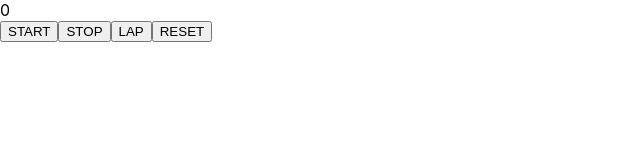
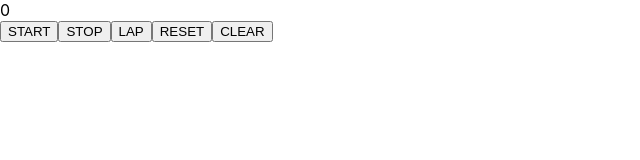
Before and after one commit to dstrekelj-algebra/ofe-react-stopwatch, a React (Create React App) app: page / in a window 1280 px wide. Shown: the top 160 px of the page, without its empty margins (0-640 px from the left). Built offline with nearby package versions, Linux system fonts and the light colour scheme.

Commit message:
feat(app): clear button

```diff
--- a/src/App.js
+++ b/src/App.js
@@ -30,12 +30,17 @@ function App() {
     setTimer(0);
   };
 
+  const onClear = () => {
+    setTimes([]);
+  };
+
   return (
     <Stopwatch
       onStart={onStart}
       onStop={onStop}
       onLap={onLap}
       onReset={onReset}
+      onClear={onClear}
       timer={timer}
       times={times}
     />
--- a/src/Stopwatch/StopwatchFunction.jsx
+++ b/src/Stopwatch/StopwatchFunction.jsx
@@ -9,6 +9,7 @@ export function Stopwatch(props) {
         <button onClick={props.onStop}>STOP</button>
         <button onClick={props.onLap}>LAP</button>
         <button onClick={props.onReset}>RESET</button>
+        <button onClick={props.onClear}>CLEAR</button>
       </div>
       <div>
         {props.times.map((time, index) => (
```
